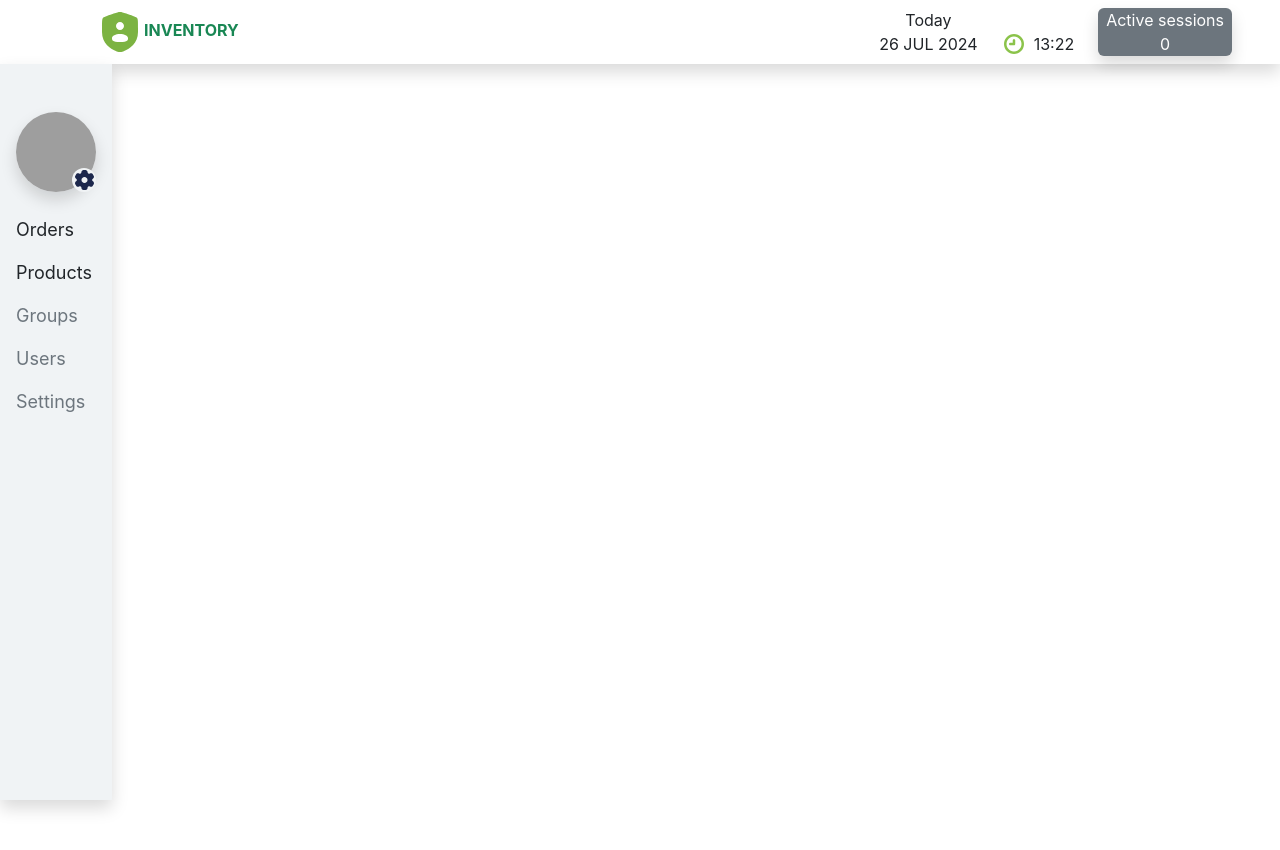
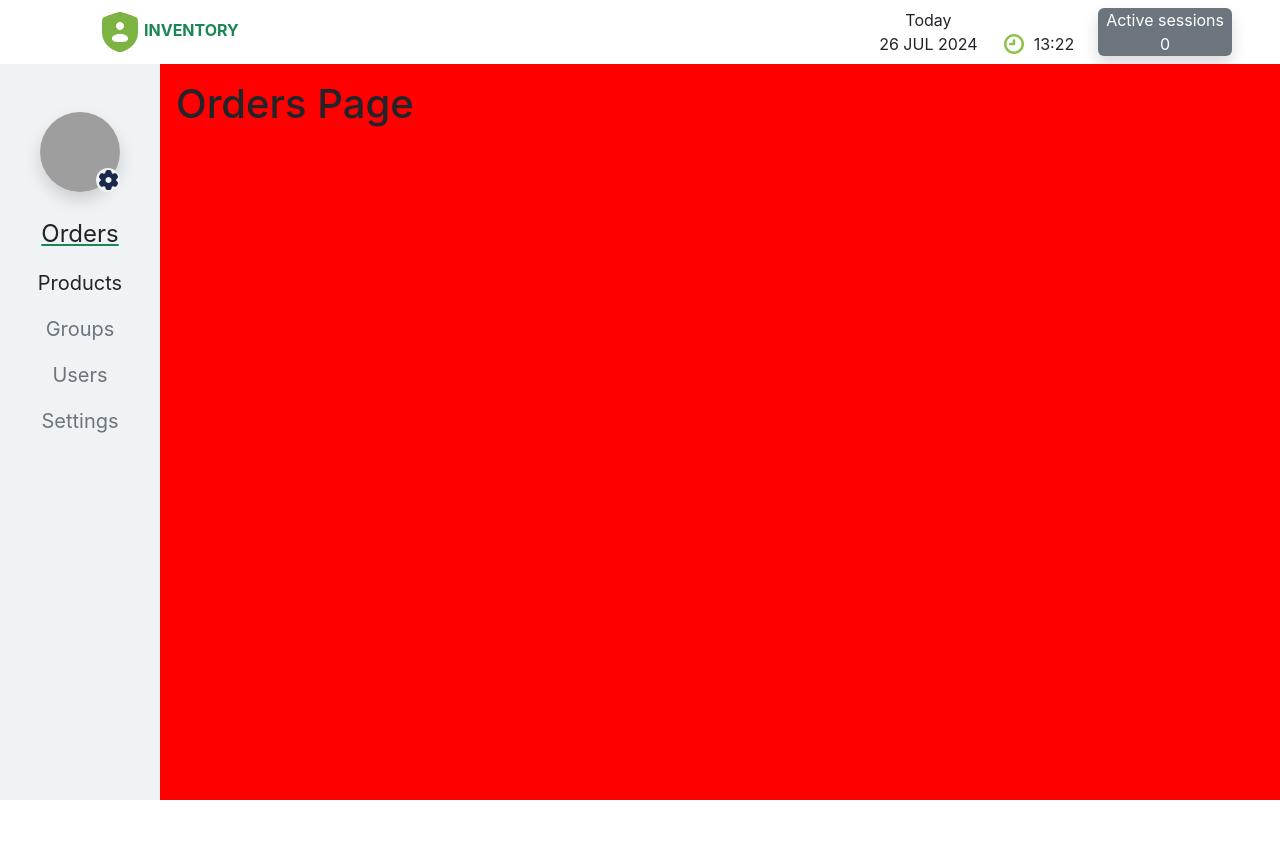
Before and after one commit to andrii-shpontak/orders-products, a React (Create React App) app in the folder ui/: page /orders in a window 1280 px wide. Shown: the top 850 px of the page. After the commit the page ends 800 px from the top, so only its background shows below. Built offline with nearby package versions, Linux system fonts and the light colour scheme; no server answers; grey boxes are pictures that could not be loaded.

Commit message:
minor style changing

```diff
--- a/ui/src/AppRouter.tsx
+++ b/ui/src/AppRouter.tsx
@@ -2,19 +2,21 @@ import { BrowserRouter, Navigate, Route, Routes } from 'react-router-dom';
 import { NavigationMenu, TopMenu } from './components';
 import { OrdersPage, ProductsPage } from './pages';
 
+import { AbsoluteRoutes } from './shared';
 import React from 'react';
-import { AbsoluteRoutes } from './shared';
 
 const AppRouter: React.FC = () => {
   return (
     <BrowserRouter>
       <TopMenu />
+      <div className='container-main'>
         <NavigationMenu />
         <Routes>
           <Route path={AbsoluteRoutes.orders} element={<OrdersPage />} />
           <Route path={AbsoluteRoutes.products} element={<ProductsPage />} />
           <Route path='*' element={<Navigate to={AbsoluteRoutes.orders} />} />
         </Routes>
+      </div>
     </BrowserRouter>
   );
 };
--- a/ui/src/components/NavigationMenu/NavigationMenu.tsx
+++ b/ui/src/components/NavigationMenu/NavigationMenu.tsx
@@ -1,18 +1,21 @@
 import './index.css';
 
 /* eslint-disable jsx-a11y/anchor-is-valid */
-import { NavLink } from 'react-router-dom';
+import { NavLink, useLocation } from 'react-router-dom';
+
+import { navbarLinks } from '../../shared';
 import settingsIcon from '../../assets/images/settingsIcon.svg';
 import userAvatar from '../../assets/images/userAvatar.jpg';
-import { navbarLinks } from '../../shared';
 
 const NavigationMenu = () => {
+  const location = useLocation();
+
   return (
-    <nav className='shadow position-fixed pt-5'>
-      <div className='container-fluid d-flex flex-column ps-3 pe-3'>
+    <nav className='shadow pt-5'>
+      <div className='container-main-fluid d-flex flex-column ps-3 pe-3'>
         <div className='mb-3'>
-          <div className='position-relative'>
-            <img src={userAvatar} alt='User Avatar' className='rounded-circle shadow avatar' />
+          <div className='position-relative avatar'>
+            <img src={userAvatar} alt='User Avatar' className='rounded-circle shadow' />
             <span id='userSettings'>
               <img src={settingsIcon} alt='settings icon' />
             </span>
@@ -20,10 +23,12 @@ const NavigationMenu = () => {
         </div>
         <div>
           <ul className='navbar-nav flex-column'>
-            {navbarLinks.map((link, i) => (
+            {navbarLinks.map((item, i) => (
               <li key={i} className='nav-item'>
-                <NavLink className={`nav-link ${!!link.link ? '' : ' disabled text-secondary'}`} to={link.link || '#'}>
-                  {link.title}
+                <NavLink
+                  className={`nav-link fs-5 text-center  ${!!item.link ? (location.pathname === item.link ? 'text-decoration-underline link-underline-success fs-4' : '') : 'disabled text-secondary'}`}
+                  to={item.link || '#'}>
+                  {item.title}
                 </NavLink>
               </li>
             ))}
--- a/ui/src/components/NavigationMenu/index.css
+++ b/ui/src/components/NavigationMenu/index.css
@@ -1,20 +1,13 @@
 nav {
+  display: inline-block;
   background-color: #f0f3f5 !important;
   height: calc(var(--app-height) - 4rem);
-  left: 0;
-  bottom: 0;
-}
-
-.nav-link {
-  font-size: 1.125rem;
-}
-
-.container-fluid {
-  display: flex;
-  flex-direction: column;
 }
 
 .avatar {
+  margin: 0 auto;
+  width: 5rem;
+  > img {
     width: 5rem;
     height: 5rem;
     position: relative;
@@ -34,3 +27,4 @@ nav {
     border-radius: 50%;
     box-sizing: border-box;
   }
+}
--- a/ui/src/components/TopMenu/TopMenu.tsx
+++ b/ui/src/components/TopMenu/TopMenu.tsx
@@ -29,7 +29,7 @@ const TopMenu: React.FC = () => {
   }, []);
 
   return (
-    <header className='top-menu shadow d-flex align-items-center pt-2 pb-2 pe-5 ps-5 bg-white position-fixed w-100 justify-content-between'>
+    <header className='top-menu shadow d-flex align-items-center pt-2 pb-2 pe-5 ps-5 bg-white w-100 justify-content-between'>
       <div className='ps-5'>
         <img src={shieldIcon} alt='Logo' />
         <span className='text-success fw-bold'>INVENTORY</span>
--- a/ui/src/components/TopMenu/index.css
+++ b/ui/src/components/TopMenu/index.css
@@ -1,6 +1,6 @@
-.top-menu {
+/* .top-menu {
   height: 4rem;
-}
+} */
 
 .date-time {
   display: flex;
--- a/ui/src/index.css
+++ b/ui/src/index.css
@@ -3,7 +3,21 @@ body {
   padding: 0;
   font-family: -apple-system, BlinkMacSystemFont, 'Segoe UI', 'Roboto', 'Oxygen', 'Ubuntu', 'Cantarell', 'Fira Sans',
     'Droid Sans', 'Helvetica Neue', sans-serif;
+  #root {
+    background-color: blue;
+    height: var(--app-height);
+    width: 100vw;
+    overflow: hidden;
+    .container-main {
+      display: grid;
+      grid-template-columns: 10rem 1fr;
+      overflow: hidden;
+      height: calc(var(--app-height) - 4rem);
+      .content {
+        background-color: red;
+        overflow-y: auto;
+        padding: 1rem;
+      }
+    }
+  }
 }
-.content {
-  height: 1000vh;
-}
```
Also changed, not shown: 1 other file (tests, documents, lock files or other folders). Lines whose indentation alone changed are shown as unchanged.
